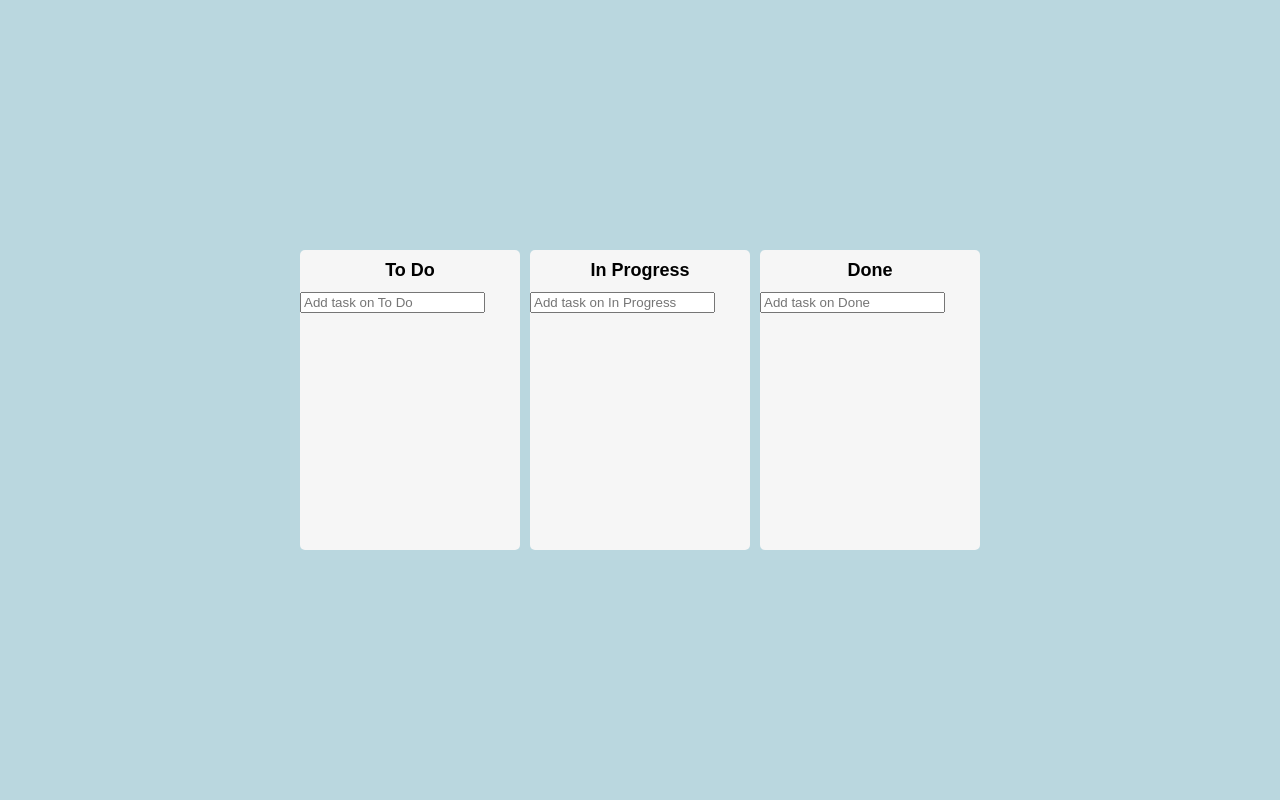
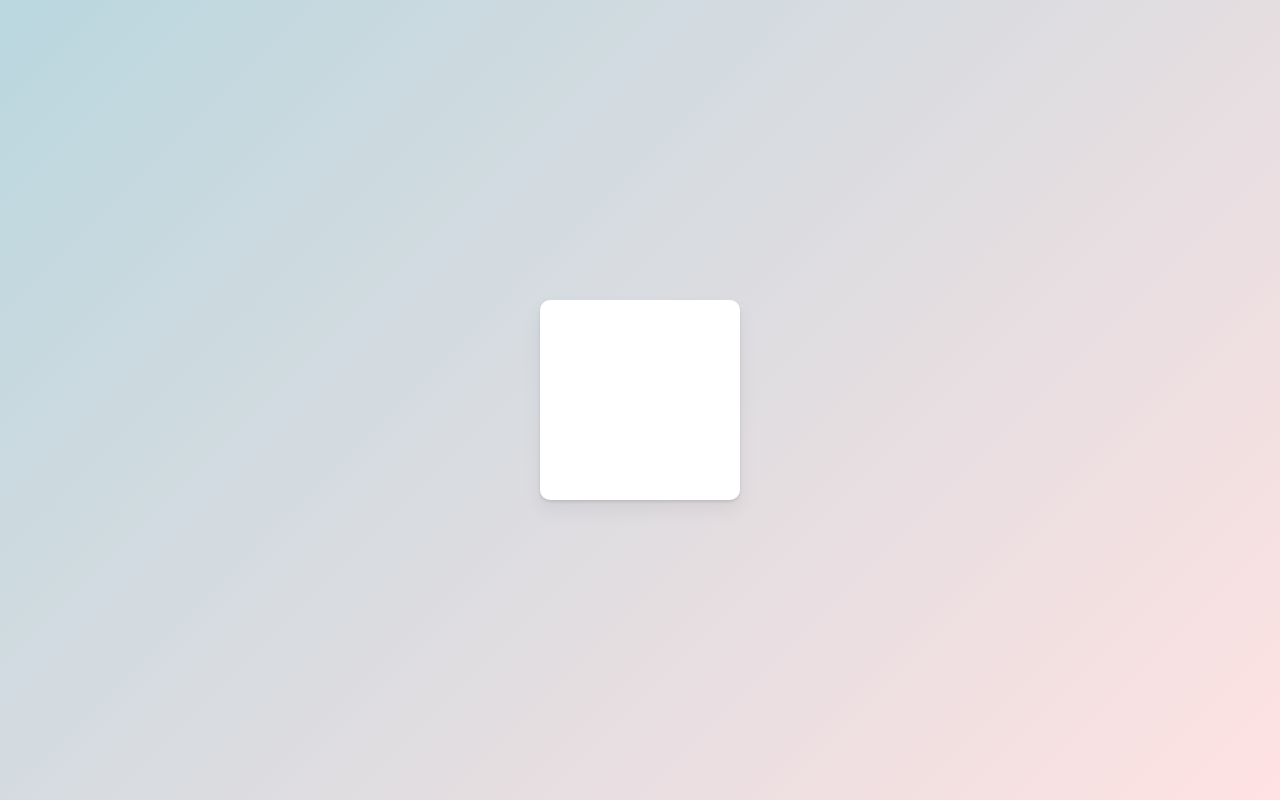
Before and after one commit to ellienori/react-master, a React (Create React App) app: page / in a window 1280 px wide. Built offline with nearby package versions, Linux system fonts and the light colour scheme.

Commit message:
#7 Settings

```diff
--- a/src/App.tsx
+++ b/src/App.tsx
@@ -1,71 +1,26 @@
-import { DragDropContext, DropResult } from "react-beautiful-dnd";
 import styled from "styled-components";
-import { useRecoilState } from 'recoil';
-import { toDoState } from './atoms';
-import Board from "./Components/Board";
 
 const Wrapper = styled.div`
+  height: 100vh;
+  width: 100vw;
   display: flex;
-  max-width: 680px;
-  width: 100vw;
-  margin: 0 auto;
   justify-content: center;
   align-items: center;
-  height: 100vh;
 `;
 
-const Boards = styled.div`
-  display: flex;
-  justify-content: center;
-  align-items: flex-start;
-  width: 100%;
-  gap: 10px;
+const Box = styled.div`
+  width: 200px;
+  height: 200px;
+  background-color: white;
+  border-radius: 10px;
+  box-shadow: 0 2px 3px rgba(0, 0, 0, 0.1), 0 10px 20px rgba(0, 0, 0, 0.06);
 `;
 
 function App() {
-  const [toDos, setToDos] = useRecoilState(toDoState);
-  const onDragEnd = ({draggableId, destination, source}: DropResult) => {
-    if (!destination) {
-      // 같은 자리에 내려 놓을 수도 있으니까
-      return;
-    }
-    if (destination?.droppableId === source.droppableId) {
-      // same board movement.
-      setToDos((allBoards) => {
-        const boardCopy = [...allBoards[source.droppableId]];
-        const taskObj = boardCopy[source.index];
-        boardCopy.splice(source.index, 1);
-        boardCopy.splice(destination?.index, 0, taskObj);
-        return {
-          ...allBoards,
-          [source.droppableId]: boardCopy,
-        };
-      });
-    } else {
-      // cross board movement
-      setToDos((allBoards) => {
-        const sourceBoardCopy = [...allBoards[source.droppableId]];
-        const taskObj = sourceBoardCopy[source.index];
-        const destinationBoardCopy = [...allBoards[destination.droppableId]];
-        sourceBoardCopy.splice(source.index, 1);
-        destinationBoardCopy.splice(destination?.index, 0, taskObj);
-        return {
-          ...allBoards,
-          [source.droppableId]: sourceBoardCopy,
-          [destination.droppableId]: destinationBoardCopy
-        };
-      });
-    }
-  };
-
   return (
-    <DragDropContext onDragEnd={onDragEnd}>
-      <Wrapper>
-        <Boards>
-          {Object.keys(toDos).map(boardId => <Board boardId={boardId} key={boardId} toDos={toDos[boardId]} />)}
-        </Boards>
-      </Wrapper>
-    </DragDropContext>
+    <Wrapper>
+      <Box />
+    </Wrapper>
   );
 }
 
--- a/src/Components/Board.tsx
+++ /dev/null
@@ -1,96 +0,0 @@
-import { useForm } from "react-hook-form";
-import { Droppable } from "react-beautiful-dnd";
-import { DraggableCard } from './DraggableCard';
-import styled from "styled-components";
-import { IToDo, toDoState } from "../atoms";
-import { useSetRecoilState } from "recoil";
-
-const Wrapper = styled.div`
-  width: 300px;
-  padding-top: 10px;
-  background-color: ${(props) => props.theme.boardColor};
-  border-radius: 5px;
-  min-height: 300px;
-  display: flex;
-  flex-direction: column;
-  overflow: hidden;
-`;
-
-const Title = styled.h2`
-  text-align: center;
-  font-weight: 600;
-  margin-bottom: 10px;
-  font-size: 18px;
-`;
-
-interface IAreaProps {
-  isDraggingFromThis: boolean;
-  isDraggingOver: boolean;
-}
-
-const Area = styled.div<IAreaProps>`
-  background-color: "transparent";
-  flex-grow: 1;
-  transition: background-color 0.3s ease-in-out;
-  padding: 10px;
-`;
-
-const Form = styled.form`
-  width: 100%;
-`;
-
-interface IBoardProps {
-  toDos: IToDo[];
-  boardId: string;
-}
-interface IForm {
-  toDo: string;
-}
-
-export function Board ({toDos, boardId}: IBoardProps) {
-  const setToDos = useSetRecoilState(toDoState);
-  const { register, setValue, handleSubmit } = useForm<IForm>();
-  const onValid = ({toDo}:IForm) => {
-    const newToDo = {
-      id: Date.now(),
-      text: toDo
-    };
-    setToDos(allBoards => {
-      return {
-        ...allBoards,
-        [boardId]: [
-          newToDo,
-          ...allBoards[boardId]
-        ]
-      }
-    })
-    setValue("toDo", "");
-  }
-  return (
-    <Wrapper>
-      <Title>{boardId}</Title>
-      <Form onSubmit={handleSubmit(onValid)}>
-        <input
-          {...register("toDo", { required: true })}
-          type="text" placeholder={`Add task on ${boardId}`} />
-      </Form>
-      <Droppable droppableId={boardId}>
-      {(provided, info) => (
-        <Area
-          isDraggingOver={info.isDraggingOver}
-          isDraggingFromThis={Boolean(info.draggingFromThisWith)}
-          ref={provided.innerRef} {...provided.droppableProps}>
-          {toDos.map((toDo, index) => (
-            <DraggableCard
-              key={toDo.id} index={index}
-              toDoId={toDo.id} toDoText={toDo.text} />
-          ))}
-          {provided.placeholder}
-        </Area>
-      )}
-    </Droppable>
-    </Wrapper>
-  );
-}
-
-export default Board;
--- a/src/Components/DraggableCard.tsx
+++ /dev/null
@@ -1,38 +0,0 @@
-import React from "react";
-import { Draggable } from "react-beautiful-dnd";
-import styled from "styled-components";
-
-const Card = styled.div<{ isDragging: boolean }>`
-  border-radius: 5px;
-  margin-bottom: 5px;
-  padding: 10px;
-  background-color: ${(props) =>
-    props.isDragging ? props.theme.pointColor : props.theme.cardColor};
-  box-shadow: ${(props) =>
-    props.isDragging ? "0px 2px 5px rgba(0, 0, 0, 0.05)" : "none"};
-`;
-
-interface IDraggableProps {
-  toDoId: number;
-  toDoText: string;
-  index: number;
-};
-
-export function DraggableCard ({toDoId, toDoText, index}:IDraggableProps) {
-  return (
-    <Draggable key={toDoText} draggableId={toDoId+""} index={index}>
-      {(magic, snapshot) => (
-        <Card
-          isDragging={snapshot.isDragging}
-          ref={magic.innerRef}
-          {...magic.dragHandleProps}
-          {...magic.draggableProps}
-        >
-          {toDoText}
-        </Card>
-      )}
-    </Draggable>
-  );
-}
-
-export default React.memo(DraggableCard);
--- a/src/atoms.ts
+++ /dev/null
@@ -1,18 +0,0 @@
-import { atom } from "recoil";
-export interface IToDo {
-  id: number;
-  text: string;
-}
-
-interface IToDoState {
-  [key: string]: IToDo[];
-}
-
-export const toDoState = atom<IToDoState>({
-  key: "toDo",
-  default: {
-    "To Do": [],
-    "In Progress": [],
-    "Done": [],
-  },
-});
--- a/src/index.tsx
+++ b/src/index.tsx
@@ -1,9 +1,9 @@
-import App from "./App";
-import { darkTheme } from './theme';
 import React from "react";
 import ReactDOM from "react-dom";
 import { RecoilRoot } from "recoil";
-import { ThemeProvider } from 'styled-components';
+import { ThemeProvider } from "styled-components";
+import App from "./App";
+import { darkTheme } from "./theme";
 
 import { createGlobalStyle } from "styled-components";
 
@@ -62,9 +62,9 @@
 body {
   font-weight: 300;
   font-family: 'Source Sans Pro', sans-serif;
-  background-color:${(props) => props.theme.bgColor};
-  color: black;
+  color:black;
   line-height: 1.2;
+  background:linear-gradient(135deg,#BAD7DF,#FFE2E2);
 }
 a {
   text-decoration:none;
```
Also changed, not shown: src/styled.d.ts (+3 -8 lines), 1 other file (tests, documents, lock files or other folders).
